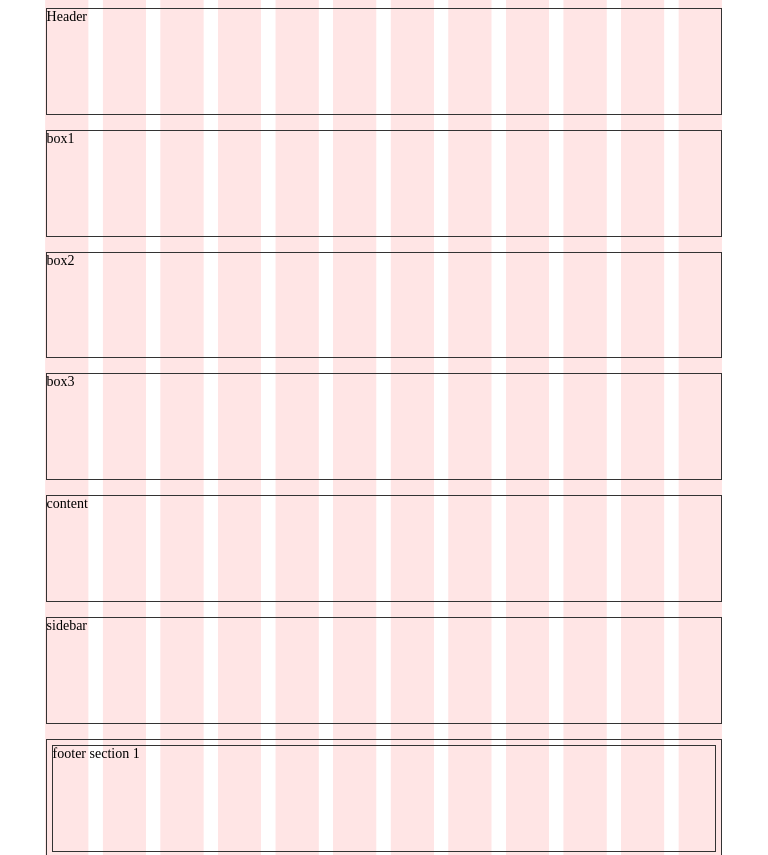
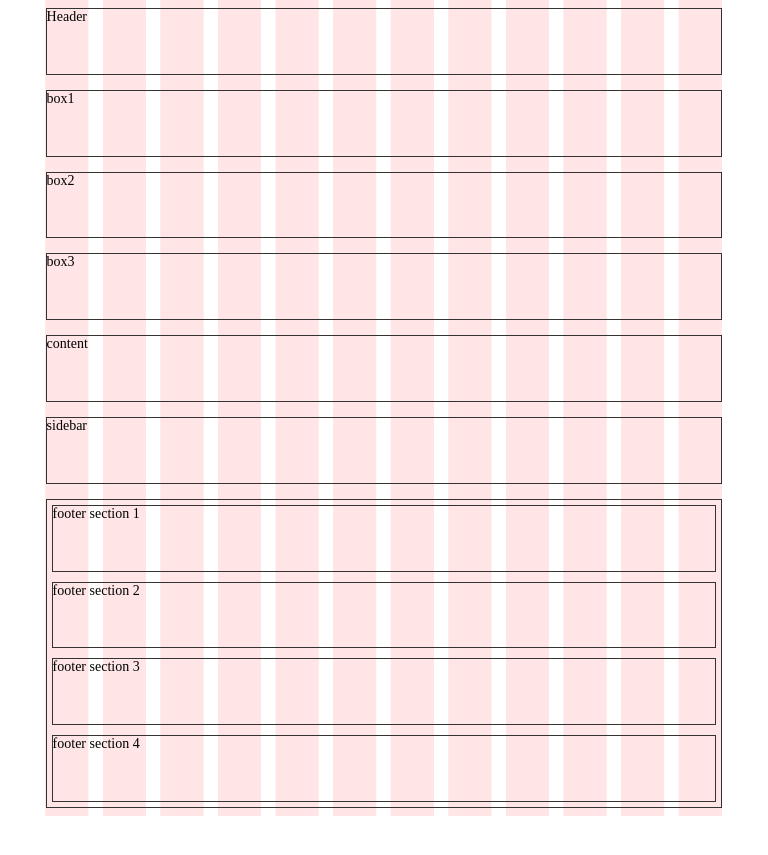
Before and after one commit to huenguyensw/Uppgiften1_CSSGrid, a plain HTML site: page index.html in a window 768 px wide. Shown: the top 855 px of the page. After the commit the page ends 816 px from the top, so only its background shows below. Drawn offline with Linux system fonts and the light colour scheme.

Commit message:
commit 5

```diff
--- a/CSS/style.css
+++ b/CSS/style.css
@@ -10,6 +10,8 @@ body {
 body {
 	font-size: 14px;
 }
+/* for wide desktop screens*/
+
 .container {
 	display: grid;
 	width: 90%;
@@ -59,6 +61,16 @@ main {
 	grid-area: 1/4/2/5;
 }
 
+footer {
+	grid-area: footer;
+	display: grid;
+	grid-template-columns: repeat(4,1fr);
+	padding: 5px;
+	column-gap: 15px;
+}
+
+/*for smaller desktop screens*/
+
 @media only screen and (min-width: 960px) and (max-width: 1200px) {
 	nav {
 	grid-template-columns: repeat(4,1fr);
@@ -83,13 +95,8 @@ main {
 		grid-column: 3/span 1;
 	}
 }
-footer {
-	grid-area: footer;
-	display: grid;
-	grid-template-columns: repeat(4,1fr);
-	padding: 5px;
-	column-gap: 15px;
-}
+
+/*for tablets*/
 
 @media only screen and (min-width: 768px) and (max-width: 960px) {
 	.container{
@@ -123,17 +130,15 @@ footer {
 	}
 	footer {
 		grid-template-columns: repeat(2,1fr);
-		padding: 5px;
-		column-gap: 15px;
 		row-gap: 15px;
 	}
+}
 
-}
+/* for mobilephone*/
 
 @media only screen and (max-width: 768px) {
 	.container{
 	grid-template-columns: 1fr;
-	min-height: 150vh;
 	}
 	header {
 		grid-row: 1/span 1;
@@ -167,9 +172,6 @@ footer {
 	footer {
 		grid-template-columns: 1fr;
 		grid-row: 7/span 4;
-		padding: 5px;
-		column-gap: 15px;
 		row-gap: 10px;
 	}
-
 }
```
Also changed, not shown: index.html (+4 -0 lines).
